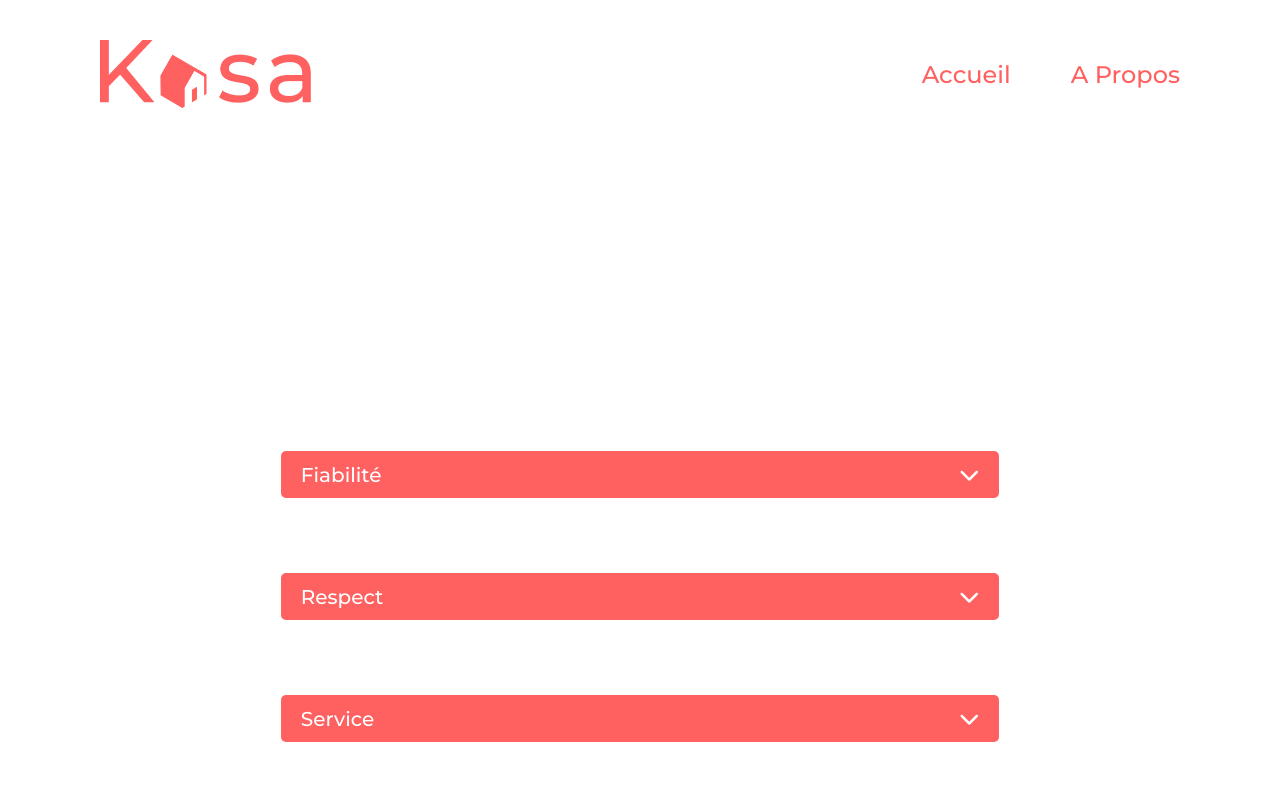
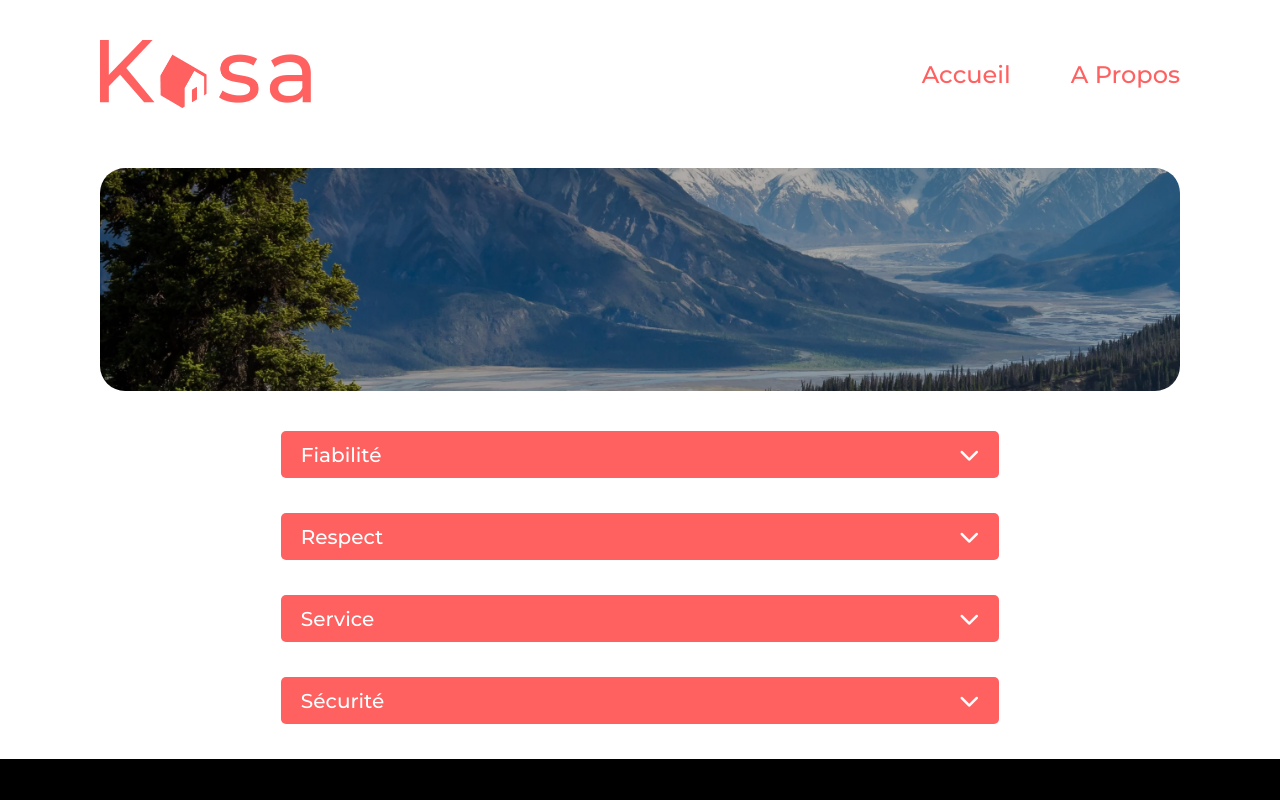
Before and after one commit to chrbour/Kasa, a React (Create React App) app: page /apropos/1 in a window 1280 px wide. Shown: the top 800 px of the page. Built offline with nearby package versions, Linux system fonts and the light colour scheme.

Commit message:
Mise à jour css dans banner

```diff
--- a/src/components/Banner/index.jsx
+++ b/src/components/Banner/index.jsx
@@ -1,42 +1,13 @@
 import React from 'react'
 import { styled } from 'styled-components'
 
-const ImgContainer=styled.div`
-  height: 223px;
-  overflow: hidden;
-  border-radius: 25px;
-  margin: 60px 100px 40px;
-  position: relative;`
 
-const StyledImg=styled.img`
-  filter: brightness(70%);
-  width: 1720px;
-  object-position: 0px -1210px;`
 
-const Titre=styled.div`
-    z-index: 1;
-    position: absolute;
-    top: 50%;
-    left: 50%;
-    color: red;
-    transform: translate(-50%,-50%);
-    @media(max-width: 767px){
-      font-size: 24px;
-    }
-    @media(min-width: 768px) and (max-width: 991px){
-        font-size: 36px;
-    }
-    @media(min-width: 992px){
-        font-size: 48px;
-    }`
-
-function Banner({titre, photo, description}){
+function Banner({titre, photo, description, classe}){
   return(
-    <div>
-      <ImgContainer>
-        <Titre>{titre}</Titre>
-        <StyledImg src={photo} alt={description} />
-      </ImgContainer>
+    <div className='containerBanner'>
+      <p className='textBanner' >{titre}</p>
+      <img className={classe + ' imageBanner'} src={photo} alt={description} />
     </div>
   )
 }
--- a/src/components/Card/index.jsx
+++ b/src/components/Card/index.jsx
@@ -2,51 +2,21 @@ import React from 'react'
 import logement from '../../logements.json'
 import styled from 'styled-components'
 
-const Container=styled.div`
-    margin: 45px 100px;
-    padding: 25px;
-    background-color: #F6F6F6;
-    border-radius: 25px;
-    display: flex;
-    flex-wrap: wrap;
-    justify-content: center;
-    @media(max-width: 767px){
-        background-color: #FFFFFF;
-    }
-    `
-const Fiche=styled.li`
-    height: 340px;
-    width: 340px;
-    border-radius: 10px;
-    display: flex;
-    align-items: flex-end;
-    margin: 25px;
-    background-size: cover`
 
-const Titre=styled.div`
-    color: #FFFFFF;
-    font-size: 18px;
-    margin-bottom: 20px;
-    margin-left: 20px;
-    margin-right: 20px;`
 
 
 function Card(){
     return(
-        <div>
-            <Container>
-            {logement.map((picture)=>
-                <ul>
-                    <Fiche key={picture.id} style={{backgroundImage: `linear-gradient(
-                        rgba(255,255,255, 0),
-                        rgba(0,0,0, 0.4)
-                      ),url(${picture.cover})`}}>
-                    <Titre>{picture.title}</Titre>
-                    </Fiche>
-                </ul>
+        <div className="containerCard">
+            <ul className="ensembleFichesCard" >
+                {logement.map((picture)=>
+                <li key={picture.id} className="ficheCard" >
+                    <img className="imageCard" src={picture.cover} alt={picture.description}/>
+                    <p className="titreCard">{picture.title}</p>
+                </li>
                 )
-            }
-            </Container>
+                }
+            </ul>
         </div>
     )
 }
--- a/src/pages/Apropos/index.jsx
+++ b/src/pages/Apropos/index.jsx
@@ -9,7 +9,7 @@ function Apropos(){
     return(
         <div>
             <Header />
-            <Banner titre="" photo={image} description="Rivière entre des montagnes enneigées" />
+            <Banner titre="" photo={image} description="Rivière entre des montagnes enneigées" classe="aproposBanner"/>
             <Collapse valeur='Fiabilité' description='Les annonces postées sur Kasa grantissent une fiabilité totale. Les photos sont conformes aux logements, et toutes les informations sont régulièrement vérifiées par nos équipes.'/>
             <Collapse valeur='Respect' description='La bienveillance fait partie des valeurs fondatrices de Kasa. Tout comportement discriminatoire ou de perturbation du voisinage entraînera une exclusion de notre plateforme.'/>
             <Collapse valeur='Service' description="Nos équipes se tiennent à votre disposition pour vous fournir une expérience parfaite. N'hésitez pas à nous contacter si vous avez la moindre question."/>
--- a/src/pages/Home/index.jsx
+++ b/src/pages/Home/index.jsx
@@ -9,7 +9,7 @@ function Home(){
   return(
     <div>
       <Header />
-      <Banner titre="Chez vous, partout et ailleurs" photo={image} description="Iles asiatiques"/>
+      <Banner titre="Chez vous, partout et ailleurs" photo={image} description="Iles asiatiques" classe="accueilBanner"/>
       <Card />
       <Footer />
     </div>
--- /dev/null
+++ b/src/style/sass/components/_banner.scss
@@ -0,0 +1,36 @@
+.containerBanner{
+  height: 223px;
+  overflow: hidden;
+  border-radius: 25px;
+  margin: 60px 100px 40px;
+  position: relative;
+}
+.imageBanner{
+    filter: brightness(70%);
+    width: 1720px;
+}
+.accueilBanner{
+    object-position: 0px -1210px;
+}
+.aproposBanner{
+    object-position: 0px -500px;
+}
+
+.textBanner{
+    z-index: 1;
+    position: absolute;
+    top: 50%;
+    left: 50%;
+    margin: 0px;
+    color: #FFFFFF;
+    transform: translate(-50%,-50%);
+    @media(max-width: 767px){
+      font-size: 24px;
+    }
+    @media(min-width: 768px) and (max-width: 991px){
+        font-size: 36px;
+    }
+    @media(min-width: 992px){
+        font-size: 48px;
+    }
+}
--- a/src/style/sass/components/_collapse.scss
+++ b/src/style/sass/components/_collapse.scss
@@ -13,6 +13,7 @@
     color: #FFFFFF;
     font-size: 20px;
     padding: 0 20px;
+    margin: 0px;
     display:flex;
     align-items: center;
     justify-content: space-between;
--- a/src/style/sass/main.scss
+++ b/src/style/sass/main.scss
@@ -1,5 +1,7 @@
 @import "./layout/navigation";
 @import "./layout/header";
+@import './components/banner';
+@import "./components/Collapse";
+@import "./components/card";
 @import "./layout/footer";
-@import "./components/Collapse";
 @import "./pages/Erreur";
--- a/src/style/style.css
+++ b/src/style/style.css
@@ -72,6 +72,123 @@ a:hover {
   }
 }
 
+.containerBanner {
+  height: 223px;
+  overflow: hidden;
+  border-radius: 25px;
+  margin: 60px 100px 40px;
+  position: relative;
+}
+
+.imageBanner {
+  filter: brightness(70%);
+  width: 1720px;
+}
+
+.accueilBanner {
+  object-position: 0px -1210px;
+}
+
+.aproposBanner {
+  object-position: 0px -500px;
+}
+
+.textBanner {
+  z-index: 1;
+  position: absolute;
+  top: 50%;
+  left: 50%;
+  margin: 0px;
+  color: #FFFFFF;
+  transform: translate(-50%, -50%);
+}
+@media (max-width: 767px) {
+  .textBanner {
+    font-size: 24px;
+  }
+}
+@media (min-width: 768px) and (max-width: 991px) {
+  .textBanner {
+    font-size: 36px;
+  }
+}
+@media (min-width: 992px) {
+  .textBanner {
+    font-size: 48px;
+  }
+}
+
+.containerCollapse {
+  display: flex;
+  flex-direction: column;
+  align-items: center;
+  margin: 35px 0px;
+}
+
+.titreCollapse {
+  width: 53%;
+  height: 47px;
+  border-radius: 5px;
+  background-color: #FF6060;
+  color: #FFFFFF;
+  font-size: 20px;
+  padding: 0 20px;
+  margin: 0px;
+  display: flex;
+  align-items: center;
+  justify-content: space-between;
+}
+
+.descriptionCollapse {
+  width: 53%;
+  background-color: #F6F6F6;
+  margin: 0;
+  border-radius: 5px;
+  padding: 20px;
+}
+
+.containerCard {
+  margin: 45px 100px;
+  padding: 25px;
+  background-color: #F6F6F6;
+  border-radius: 25px;
+  display: flex;
+  flex-wrap: wrap;
+  border: 2px solid red;
+  justify-content: center;
+}
+@media (max-width: 767px) {
+  .containerCard {
+    background-color: #FFFFFF;
+  }
+}
+
+.ficheCard {
+  height: 340px;
+  width: 340px;
+  border-radius: 10px;
+  display: flex;
+  overflow: hidden;
+  align-items: flex-end;
+  border: 2px red solid;
+  margin: 25px;
+  position: relative;
+}
+
+.imageCard {
+  background-image: linear-gradient(rgba(255, 255, 255, 0), rgba(0, 0, 0, 0.4));
+  height: 100%;
+}
+
+.texteCard {
+  color: #FFFFFF;
+  font-size: 18px;
+  margin-bottom: 20px;
+  margin-left: 20px;
+  margin-right: 20px;
+  position: absolute;
+}
+
 .logoFooter {
   height: 40px;
   color: #FFFFFF;
@@ -99,34 +216,6 @@ a:hover {
   .containerFooter {
     font-size: 24px;
   }
-}
-
-.containerCollapse {
-  display: flex;
-  flex-direction: column;
-  align-items: center;
-  margin: 35px 0px;
-}
-
-.titreCollapse {
-  width: 53%;
-  height: 47px;
-  border-radius: 5px;
-  background-color: #FF6060;
-  color: #FFFFFF;
-  font-size: 20px;
-  padding: 0 20px;
-  display: flex;
-  align-items: center;
-  justify-content: space-between;
-}
-
-.descriptionCollapse {
-  width: 53%;
-  background-color: #F6F6F6;
-  margin: 0;
-  border-radius: 5px;
-  padding: 20px;
 }
 
 .pageErreur {
```
Also changed, not shown: src/style/sass/components/_card.scss (added, +34 -0 lines), 1 other file (tests, documents, lock files or other folders).
